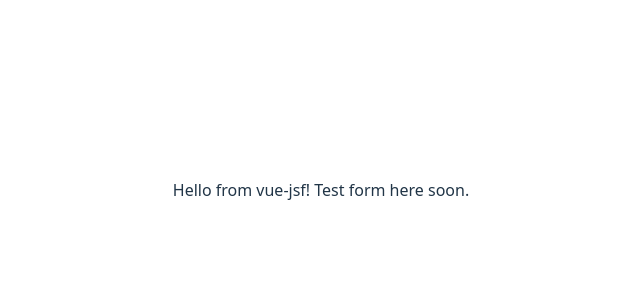
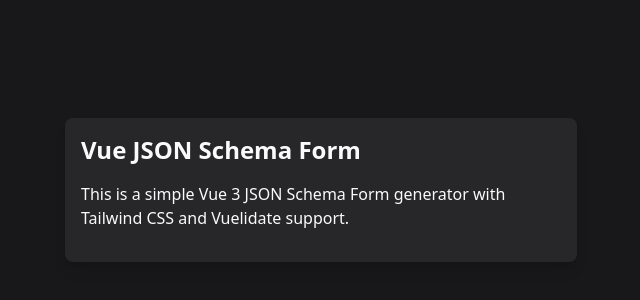
Before and after one commit to atkntepe/vue-jsf, a Vue app: page / in a window 1280 px wide. Shown: the part 210-510 px from the top of the page, without its empty margins (319-959 px from the left). Built offline with nearby package versions, Linux system fonts and the light colour scheme.

Commit message:
add tailwind v4

```diff
--- a/package.json
+++ b/package.json
@@ -26,8 +26,10 @@
     "vuelidate": "^0.7.7"
   },
   "devDependencies": {
+    "@tailwindcss/vite": "^4.1.11",
     "@vitejs/plugin-vue": "^6.0.0",
     "@vue/tsconfig": "^0.7.0",
+    "tailwindcss": "^4.1.11",
     "typescript": "~5.8.3",
     "vite": "^7.0.4",
     "vue-tsc": "^2.2.12"
--- a/src/App.vue
+++ b/src/App.vue
@@ -1,4 +1,11 @@
 <template>
-  <div>Hello from vue-jsf! Test form here soon.</div>
+<div class="min-h-screen bg-zinc-900 flex items-center justify-center">
+  <div class="p-4 max-w-lg w-full bg-zinc-800 rounded-lg shadow-lg">
+    <h1 class="text-2xl font-bold mb-4 text-zinc-50">Vue JSON Schema Form</h1>
+    <p class="mb-4 text-zinc-50">This is a simple Vue 3 JSON Schema Form generator with Tailwind CSS and Vuelidate support.</p>
+  </div>
+</div>
+
 </template>
+
 <script setup lang="ts"></script>
--- a/src/style.css
+++ b/src/style.css
@@ -1,79 +1 @@
-:root {
-  font-family: system-ui, Avenir, Helvetica, Arial, sans-serif;
-  line-height: 1.5;
-  font-weight: 400;
-
-  color-scheme: light dark;
-  color: rgba(255, 255, 255, 0.87);
-  background-color: #242424;
-
-  font-synthesis: none;
-  text-rendering: optimizeLegibility;
-  -webkit-font-smoothing: antialiased;
-  -moz-osx-font-smoothing: grayscale;
-}
-
-a {
-  font-weight: 500;
-  color: #646cff;
-  text-decoration: inherit;
-}
-a:hover {
-  color: #535bf2;
-}
-
-body {
-  margin: 0;
-  display: flex;
-  place-items: center;
-  min-width: 320px;
-  min-height: 100vh;
-}
-
-h1 {
-  font-size: 3.2em;
-  line-height: 1.1;
-}
-
-button {
-  border-radius: 8px;
-  border: 1px solid transparent;
-  padding: 0.6em 1.2em;
-  font-size: 1em;
-  font-weight: 500;
-  font-family: inherit;
-  background-color: #1a1a1a;
-  cursor: pointer;
-  transition: border-color 0.25s;
-}
-button:hover {
-  border-color: #646cff;
-}
-button:focus,
-button:focus-visible {
-  outline: 4px auto -webkit-focus-ring-color;
-}
-
-.card {
-  padding: 2em;
-}
-
-#app {
-  max-width: 1280px;
-  margin: 0 auto;
-  padding: 2rem;
-  text-align: center;
-}
-
-@media (prefers-color-scheme: light) {
-  :root {
-    color: #213547;
-    background-color: #ffffff;
-  }
-  a:hover {
-    color: #747bff;
-  }
-  button {
-    background-color: #f9f9f9;
-  }
-}
+@import "tailwindcss";
--- a/vite.config.ts
+++ b/vite.config.ts
@@ -1,8 +1,12 @@
 import { defineConfig } from 'vite';
 import vue from '@vitejs/plugin-vue';
+import tailwindcss from '@tailwindcss/vite';
 
 export default defineConfig({
-  plugins: [vue()],
+  plugins: [
+    vue(),
+    tailwindcss(),  // Add this line
+  ],
   build: {
     lib: {
       entry: 'src/index.ts',
```
Also changed, not shown: 1 other file (tests, documents, lock files or other folders).
